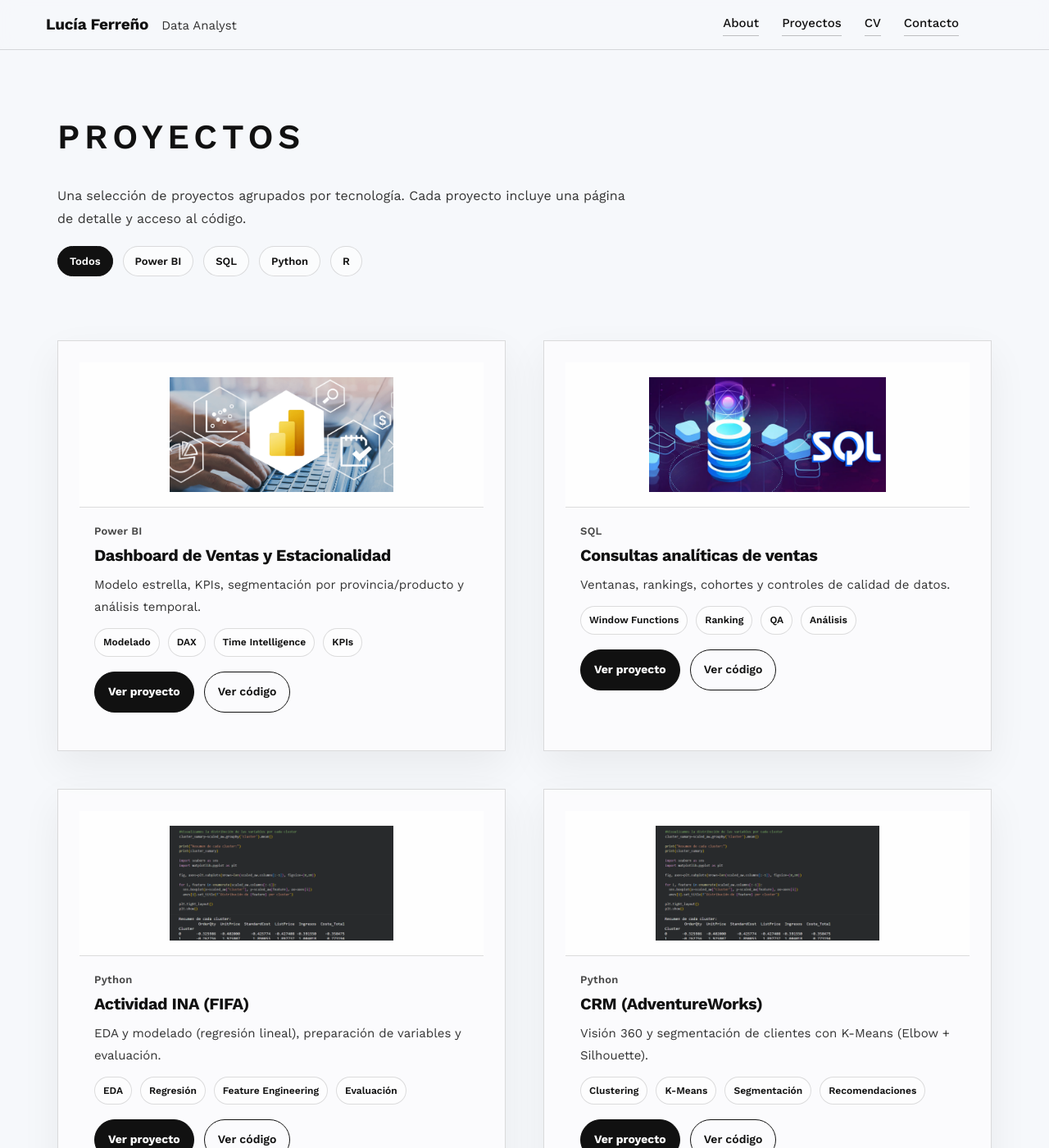
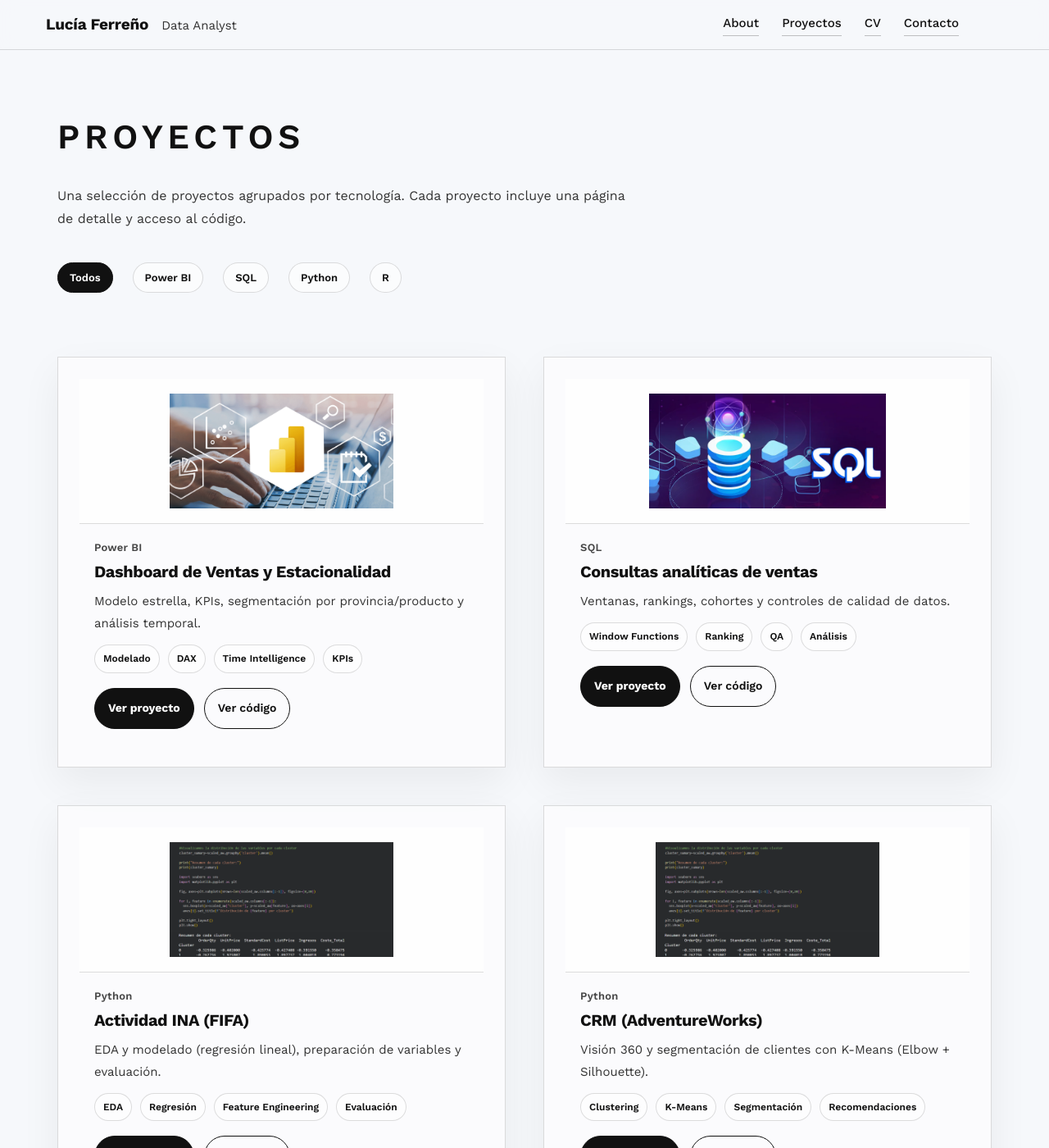
Before and after one commit to lucia-ferreno-pico/Portfolio, a Jekyll site: the page built from projects.md, in a window 1280 px wide and 1400 px high. Shown: the whole window at 82% size. Built offline with Jekyll 4.4.1, drawn with Linux system fonts in a browser that asks for light colours.

Commit message:
Update main.css

```diff
--- a/assets/css/main.css
+++ b/assets/css/main.css
@@ -833,10 +833,10 @@ main.container .page{
 
 /* Tabs con más separación y mejor “respiración” */
 .projects-page .projects-tabs{
-  margin-top: 18px;
-  margin-bottom: 26px;
+  margin-top: 38px;
+  margin-bottom: 38px;
   display: flex;
-  gap: 12px;
+  gap: 24px;
   flex-wrap: wrap;
 }
 
```
